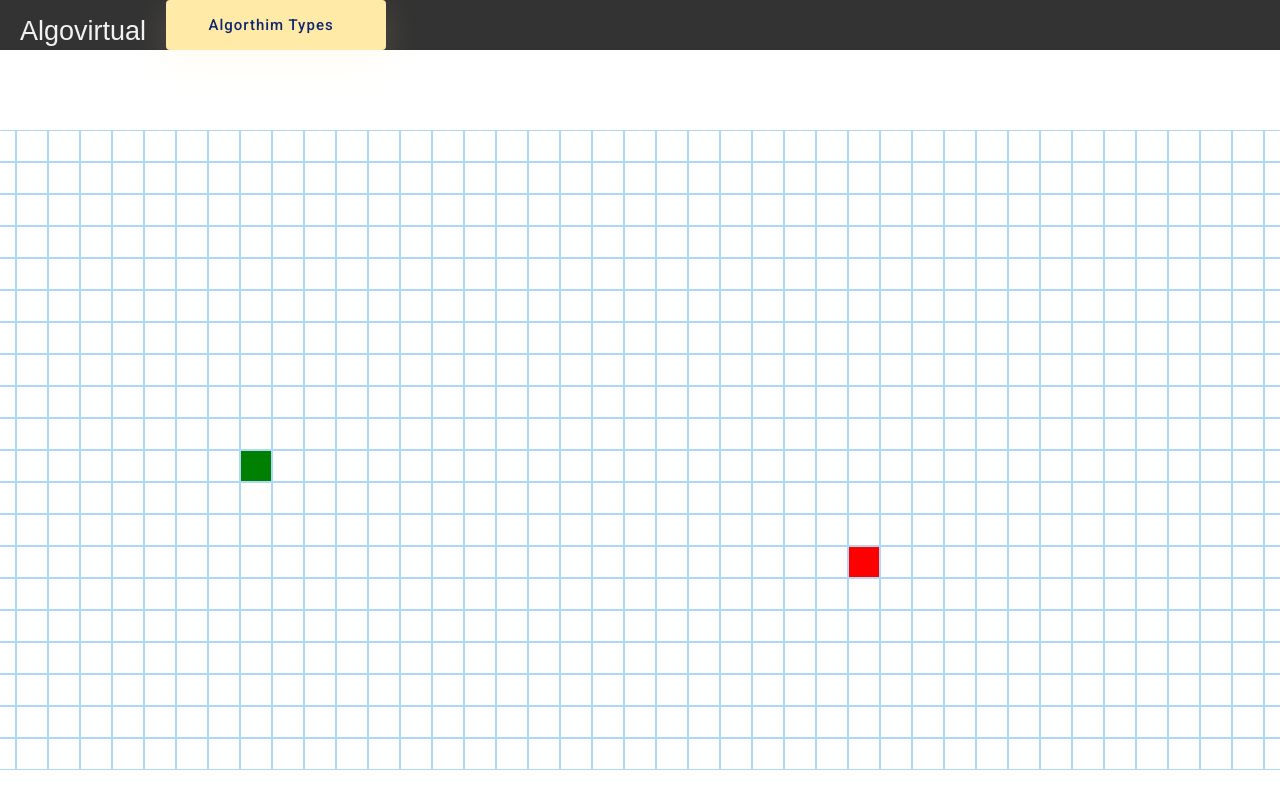
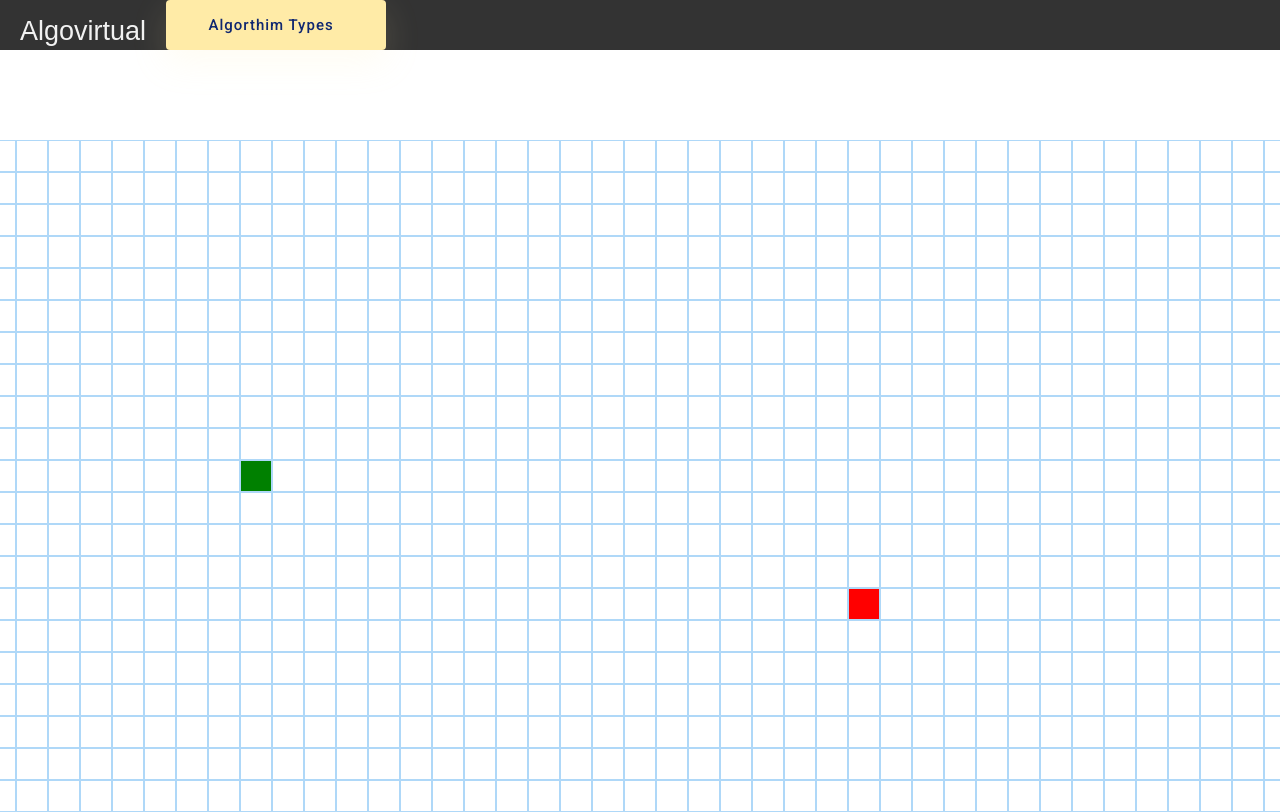
Before and after one commit to seydobassam/algovisual, a Vue app: page / in a window 1280 px wide. Built offline with nearby package versions, Linux system fonts and the light colour scheme.

Commit message:
change gridview size

```diff
--- a/src/modules/pathfindingGrid.js
+++ b/src/modules/pathfindingGrid.js
@@ -9,7 +9,7 @@ const state = reactive({
 export default function pathfindingGrid() {
    const createGridNodes = () => {
     const currentGrid = [];
-    let height = Math.floor(window.outerHeight / 40);
+    let height = Math.floor(window.outerHeight / 37);
     let width = Math.floor(window.outerWidth / 31);
     for (let r = 0; r < height; r++) {
       let arrayRows = [];
--- a/src/views/gridView.vue
+++ b/src/views/gridView.vue
@@ -35,6 +35,6 @@ import pathfindingGrid from "../modules/pathfindingGrid";
   display: flex;
   justify-content: center;
   width: 100%;
-  margin-top: 80px;
+  margin-top: 90px;
 }
 </style>
```
